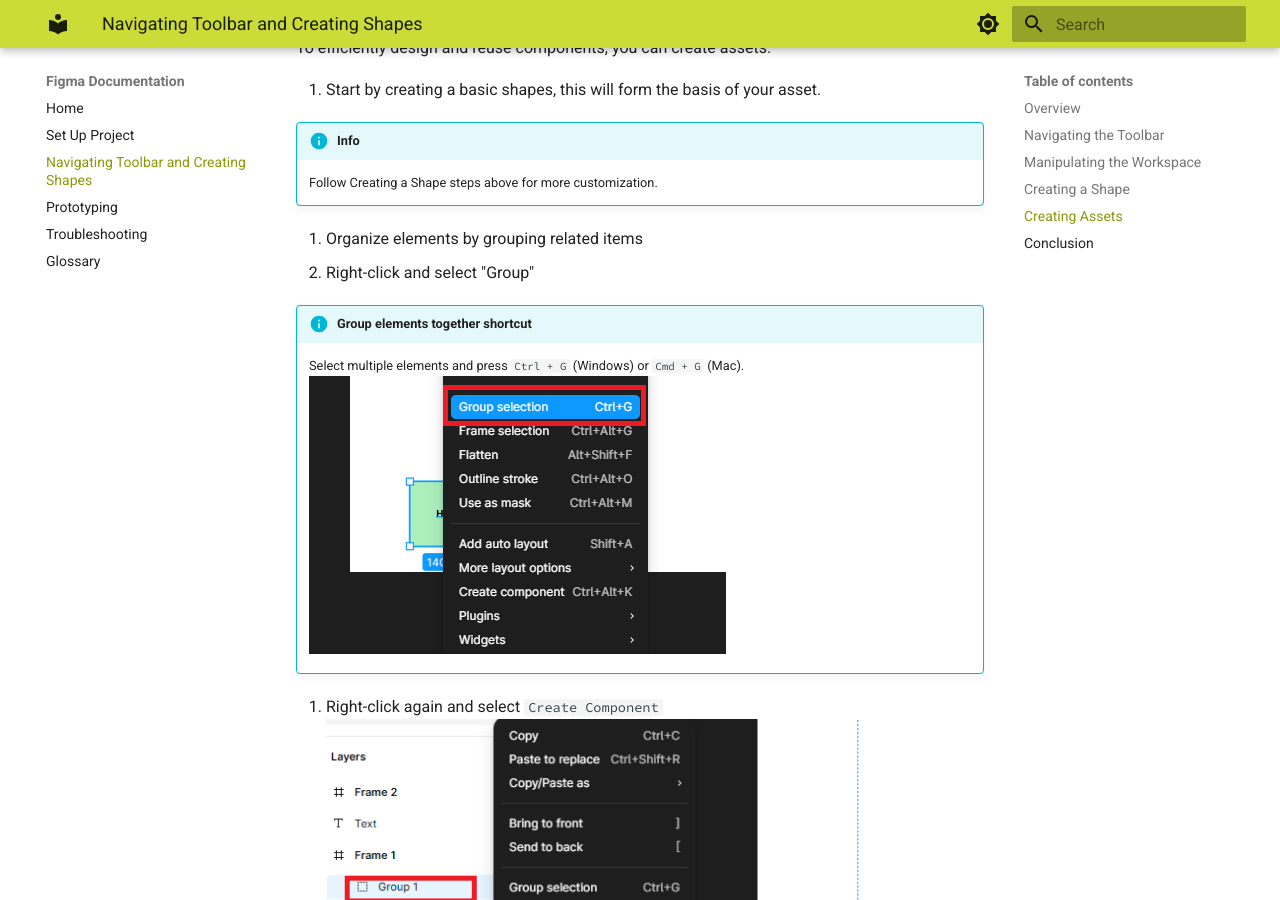
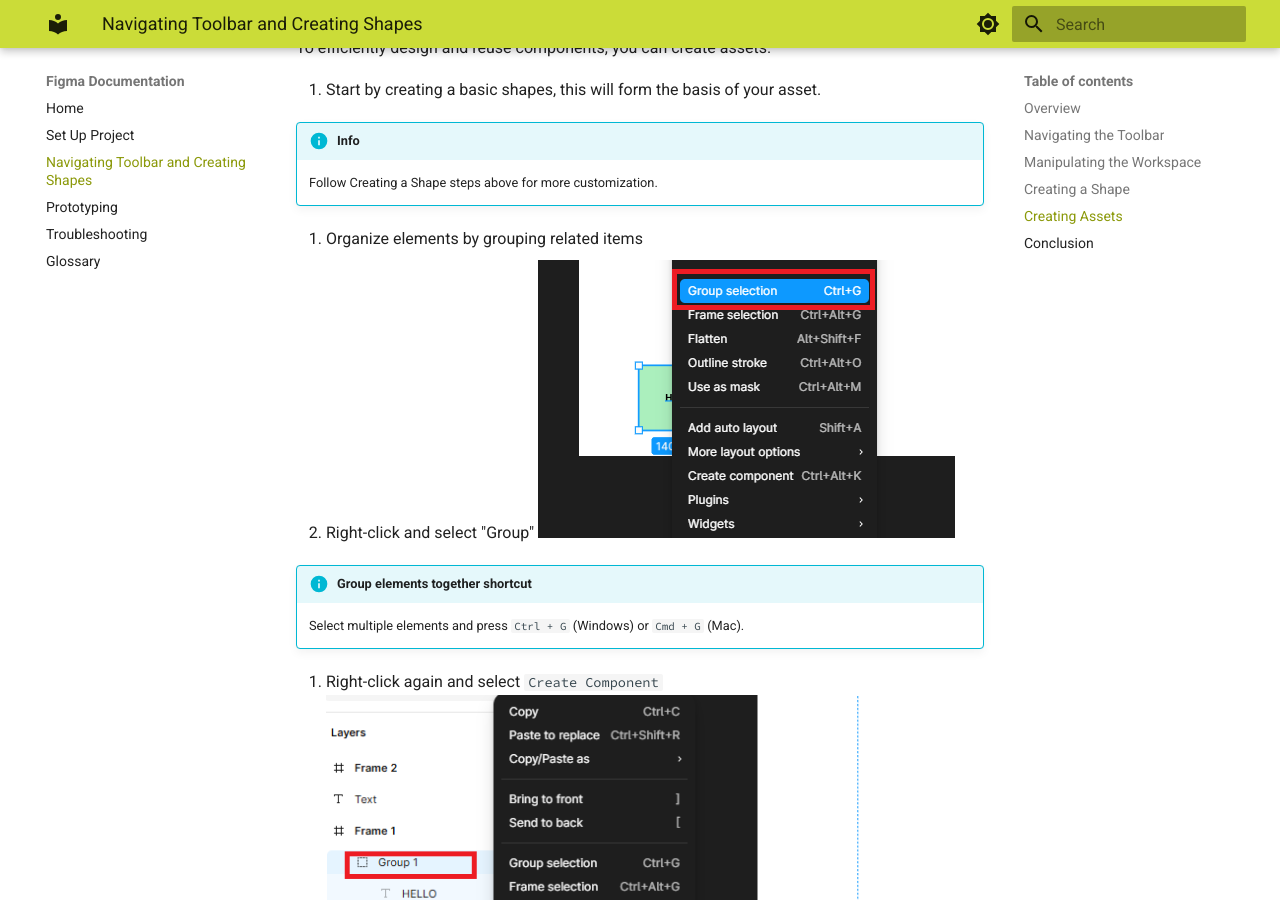
Before and after one commit to ThincutBacon/COMP-2216-Documentation, an MkDocs documentation site: the page built from docs/section2.md, in a window 1280 px wide and 900 px high, scrolled down 5983 px. Built offline with MkDocs 1.6.1 and Material for MkDocs 9.7.7, drawn with Linux system fonts in a browser that asks for light colours.

Commit message:
Fix info box error

```diff
--- a/docs/section2.md
+++ b/docs/section2.md
@@ -72,9 +72,9 @@
     Follow Creating a Shape steps above for more customization.
 2. Organize elements by grouping related items
 3. Right-click and select "Group"
+![Group Elements](./images/groupelements.png)
 !!! info "Group elements together shortcut"
     Select multiple elements and press `Ctrl + G` (Windows) or `Cmd + G` (Mac).
-    ![Group Elements](./images/groupelements.png)
 4. Right-click again and select `Create Component`
     ![Create Component](./images/createcomponent.png)
 5. Access your components from the `Assets ` panel, on the left hand of the screen.
```
